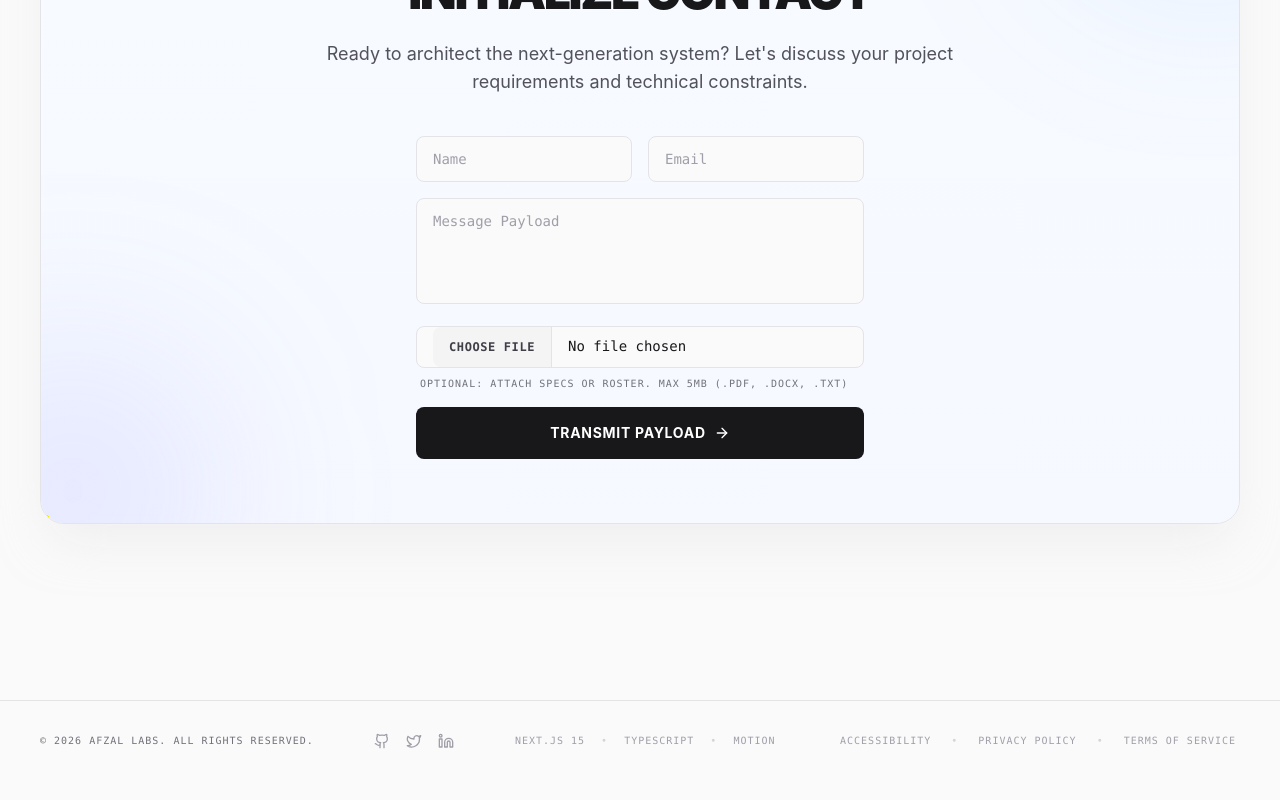
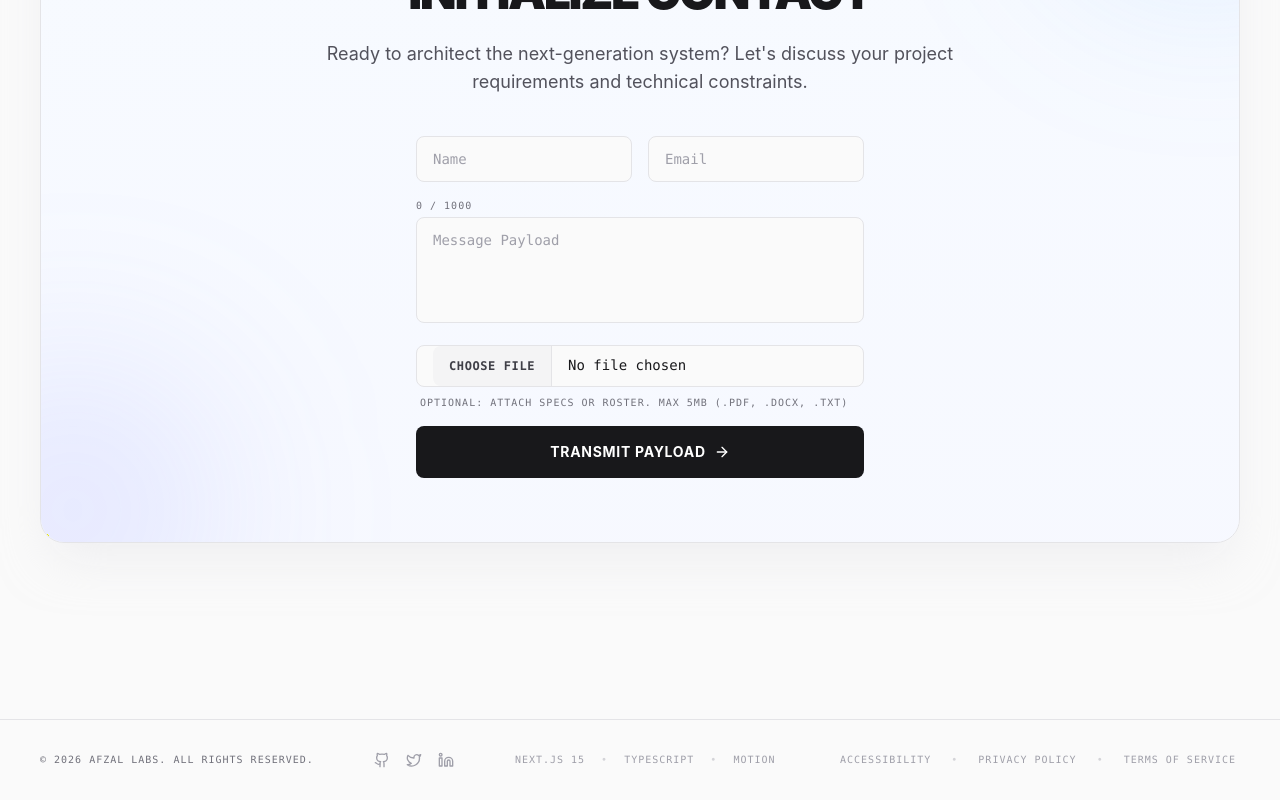
Before and after one commit to yasir-soomro/Afzal-Labs, a Next.js app: page / in a window 1280 px wide. Shown: the part 4668-5468 px from the top of the page. Built offline with nearby package versions, Linux system fonts and the light colour scheme; no server answers.

Commit message:
feat(contact): add message length counter to form
Track and display the character count for the contact
message field to improve user experience.

```diff
--- a/components/sections/contact.tsx
+++ b/components/sections/contact.tsx
@@ -15,9 +15,16 @@ type ContactFormData = {
 };
 
 export function Contact() {
-  const { register, handleSubmit, reset, formState: { errors, isSubmitting } } = useForm<ContactFormData>({
-    mode: "onChange"
+  const { register, handleSubmit, reset, watch, formState: { errors, isSubmitting } } = useForm<ContactFormData>({
+    mode: "onChange",
+    defaultValues: {
+      message: ""
+    }
   });
+
+  const messageValue = watch("message");
+  const messageLength = messageValue ? messageValue.length : 0;
+  const maxMessageLength = 1000;
 
   const onSubmit = async (data: ContactFormData) => {
     trackEvent("contact_form_submitted", { hasMessage: !!data.message });
@@ -86,7 +93,12 @@ export function Contact() {
               </div>
             </div>
             <div>
-              <label htmlFor="message" className="sr-only">Message Payload</label>
+              <div className="flex justify-between items-baseline mb-1">
+                <label htmlFor="message" className="sr-only">Message Payload</label>
+                <span className={`text-[10px] font-mono tracking-widest uppercase ${messageLength > maxMessageLength * 0.9 ? 'text-orange-500' : 'text-zinc-500'}`}>
+                  {messageLength} / {maxMessageLength}
+                </span>
+              </div>
               <textarea
                 id="message"
                 placeholder="Message Payload"
@@ -94,6 +106,10 @@ export function Contact() {
                 aria-invalid={errors.message ? "true" : "false"}
                 {...register("message", {
                   required: "Message payload required",
+                  maxLength: {
+                    value: maxMessageLength,
+                    message: "Message payload exceeds maximum length limit"
+                  },
                   validate: (value) => value.trim().length > 0 || "Message payload cannot be empty"
                 })}
                 className="w-full bg-zinc-50 border border-zinc-200 rounded-lg px-4 py-3 text-zinc-900 placeholder-zinc-400 focus:outline-none focus:border-blue-500 focus:ring-1 focus:ring-blue-500 hover:border-zinc-300 transition-all font-mono text-sm resize-none"
```
